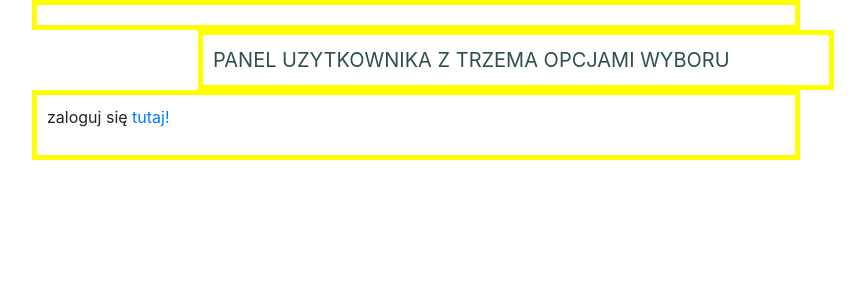
After one commit to AWW-dev/empty, a Django app: template templates/userpanel.html in a window 1280 px wide. The commit adds this page. Shown: the top 300 px of the page, without its empty margins (224-1089 px from the left). Run offline with Django 3.2, Linux system fonts and the light colour scheme; the template is opened without the code that fills it, so the values that code supplies are empty; some libraries are stand-ins or nearby versions.

Commit message:
userpanel
userpanel view

```diff
--- a/account/forms.py
+++ b/account/forms.py
@@ -4,6 +4,7 @@ from django import forms
 
 
 from account.models import UserProfile
+from django.contrib.auth.models import User
 
 class RegisterForm(UserCreationForm):
     email = forms.EmailField()
--- a/account/templates/registration/login.html
+++ b/account/templates/registration/login.html
@@ -1,4 +1,4 @@
-{% extends 'home.html' %}
+{% extends 'base.html' %}
 
 {% block content %}
     <form method="post" class="form-group">
--- a/account/templates/registration.html
+++ b/account/templates/registration/registration.html
@@ -1,9 +1,11 @@
 {% extends 'base.html' %}
 {% block content %}
+    <div class="center">
     <form method="POST" class="form-group">
         {% csrf_token %}
         {{ form.as_p }}
         {{ profile_form.as_p }}
         <button type="submit" class="btn btn-success">zarejestruj </button>
     </form>
+    </div>
 {% endblock %}
--- a/account/views.py
+++ b/account/views.py
@@ -1,6 +1,5 @@
 from django.shortcuts import render, redirect
-
-
+from django.contrib.auth.models import User
 # Create your views here.
 from account.forms import RegisterForm, UserProfileForm
 
@@ -19,4 +18,4 @@ def register(request):
     else:
         form = RegisterForm()
         profile_form = UserProfileForm()
-    return render(request, 'registration.html', {"form": form, 'profile_form': profile_form})
+    return render(request, 'registration/registration.html', {"form": form, 'profile_form': profile_form})
--- a/empty/settings.py
+++ b/empty/settings.py
@@ -106,7 +106,7 @@ AUTH_PASSWORD_VALIDATORS = [
 # Internationalization
 # https://docs.djangoproject.com/en/3.1/topics/i18n/
 
-LANGUAGE_CODE = 'en-us'
+LANGUAGE_CODE = 'pl-pl'
 
 TIME_ZONE = 'UTC'
 
@@ -122,5 +122,5 @@ USE_TZ = True
 
 STATIC_URL = '/static/'
 
-LOGIN_REDIRECT_URL = "/"
+LOGIN_REDIRECT_URL = "/userpanel/"
 LOGOUT_REDIRECT_URL = "/"
--- a/empty/urls.py
+++ b/empty/urls.py
@@ -24,6 +24,7 @@ urlpatterns = [
     path('', views.home),
     path('', include('django.contrib.auth.urls')),
     path('register/', register, name = 'register'),
+    path("userpanel/", views.UserPanel),
 
 
 ]
--- /dev/null
+++ b/static/base.css
@@ -0,0 +1,75 @@
+.sidenav {
+    height:100%;
+    width: 200px;
+    position: fixed;
+    z-index: 1;
+    top: 0;
+    left: 0;
+    background-color: #111;
+    overflow-x: hidden;
+    padding-top: 20px;
+}
+
+.sidenav a {
+    padding:6px 8px 6px 16px;
+    text-decoration: none;
+    font-size: 15px;
+    color: #818181;
+    display: block;
+}
+
+.sidenav a:hover{
+    color: #f1f1f1;
+}
+
+.name {
+    margin-left: 200px;
+    padding: 0px 10px;
+    font-size: 25px;
+    color: darkslategray;
+    text-decoration: none;
+}
+
+.login{
+    margin-left: 200px;
+    padding: 0px 10px;
+    font-size: 20px;
+    color: darkslategray;
+    text-decoration: none;
+}
+
+.logout{
+   margin-left: 200px;
+    padding: 0px 10px;
+    font-size: 15px;
+    color: darkslategray;
+    text-decoration: none;
+}
+
+.trips{
+    margin-left: 200px;
+    padding: 0px 10px;
+    font-size: 20px;
+    color: darkslategray;
+    text-decoration: none;
+}
+
+.content{
+    margin-left: 200px;
+    padding: 0px 10px;
+    font-size: 20px;
+    color: darkslategray;
+    text-decoration: none;
+}
+
+   .center {
+
+  margin: auto;
+
+  width: 60%;
+
+  border: 5px solid #FFFF00;
+
+  padding: 10px;
+
+}
--- a/templates/home.html
+++ b/templates/base.html
@@ -12,15 +12,21 @@
 
 </head>
 <body>
-    <div class="content">
+    <div class="center"></div>
+         <div class="content">
         {% block content %}
+
         {% endblock %}
+    {% if user.is_authenticated %}
+        </div>
+        <p>Wyloguj się <a href="/logout">tutaj!</a></p>
+    {% else %}
     </div>
-    {% if user.is_authenticated %}
-    <p>Wyloguj się <a href="/logout">tutaj!</a>
-    {% else %}
+    <div class="center">
     <p>zaloguj się <a href="/login">tutaj!</a></p>
     {% endif %}
+    </div>
+</body>
 
 
 
--- /dev/null
+++ b/templates/userpanel.html
@@ -0,0 +1,6 @@
+{% extends 'base.html' %}
+{% block content %}
+    <div class="center">
+        PANEL UZYTKOWNIKA Z TRZEMA OPCJAMI WYBORU
+    </div>
+{% endblock %}
```
Also changed, not shown: basic/views.py (+7 -1 lines), db.sqlite3, static/app.js (added).
